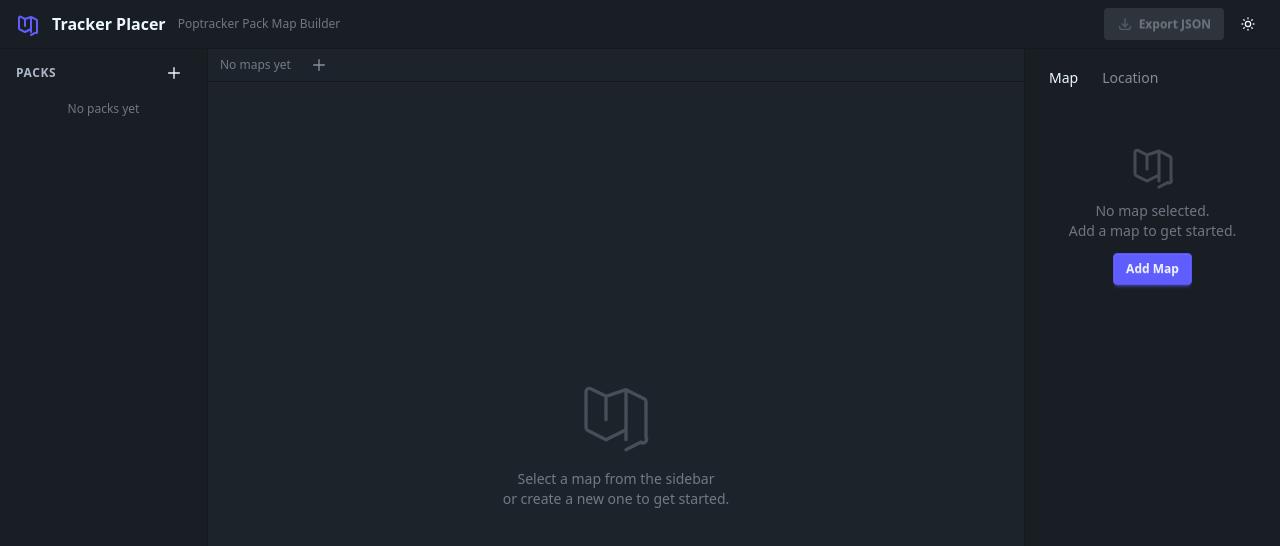
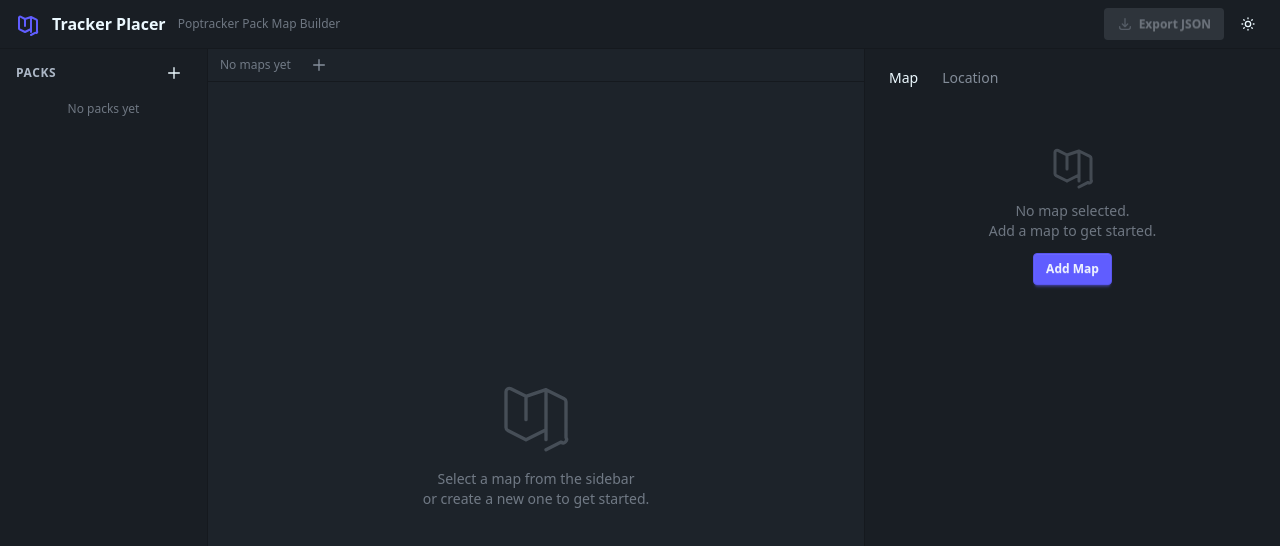
Before and after one commit to jhobz/tracker-placer, a SvelteKit app: page / in a window 1280 px wide. Shown: the top 546 px of the page. Built offline with nearby package versions, Linux system fonts and the light colour scheme.

Commit message:
fix: restructure page using grid

```diff
--- a/src/routes/+page.svelte
+++ b/src/routes/+page.svelte
@@ -10,7 +10,6 @@
 
 	let showUploadModal = $state(false)
 	let showExportModal = $state(false)
-	let tabsHeight = $state(0)
 
 	// Right sidebar tab
 	let rightTab = $state<'map' | 'box'>('map')
@@ -23,9 +22,14 @@
 	})
 </script>
 
-<div data-theme={appState.theme} class="flex h-screen flex-col bg-base-100 text-base-content">
+<div
+	data-theme={appState.theme}
+	class="grid h-screen grid-cols-[13rem_minmax(0,1fr)_26rem] grid-rows-[auto_minmax(0,1fr)] bg-base-100 text-base-content"
+>
 	<!-- Top bar -->
-	<header class="flex items-center justify-between border-b border-base-300 bg-base-200 px-4 py-2">
+	<header
+		class="col-span-full flex items-center justify-between border-b border-base-300 bg-base-200 px-4 py-2"
+	>
 		<div class="flex items-center gap-3">
 			<svg class="h-6 w-6 text-primary" fill="none" stroke="currentColor" viewBox="0 0 24 24">
 				<path
@@ -113,24 +117,17 @@
 		</div>
 	</header>
 
-	<!-- Main layout -->
-	<div class="flex min-h-0 flex-1">
 	<!-- Left sidebar: pack list -->
-		<aside class="flex w-52 shrink-0 flex-col gap-4 border-r border-base-300 bg-base-200 p-3">
+	<aside class="border-r border-base-300 bg-base-200 p-3">
 		<PackList />
 	</aside>
 
-		<!-- Center: map tabs + canvas -->
-		<main class="relative grid h-full w-full grid-rows-[auto_minmax(0,1fr)]">
-			<div bind:clientHeight={tabsHeight}>
+	<!-- Main layout -->
+	<main class="relative grid grid-rows-[auto_minmax(0,1fr)]">
 		<MapTabs onUploadNew={() => (showUploadModal = true)} />
-			</div>
 
 		{#if appState.placingMode}
-				<div
-					class="absolute top-(--tabsHeight) left-[50%] z-10 my-2 alert -translate-x-[50%] alert-info"
-					style="--tabsHeight: {tabsHeight}px;"
-				>
+			<div class="absolute top-0 left-[50%] z-10 my-4 alert -translate-x-[50%] alert-info">
 				<svg class="w-4" fill="none" stroke="currentColor" viewBox="0 0 24 24">
 					<path
 						stroke-linecap="round"
@@ -151,7 +148,7 @@
 	</main>
 
 	<!-- Right sidebar: properties -->
-		<aside class="flex w-64 shrink-0 flex-col border-l border-base-300 bg-base-200">
+	<aside class="flex flex-col border-l border-base-300 bg-base-200">
 		<!-- Tab switcher -->
 		<div class="tabs-bordered tabs px-3 pt-2">
 			<button
@@ -200,7 +197,6 @@
 			{/if}
 		</div>
 	</aside>
-	</div>
 
 	<!-- Upload modal -->
 	{#if showUploadModal}
```
Lines whose indentation alone changed are shown as unchanged.
